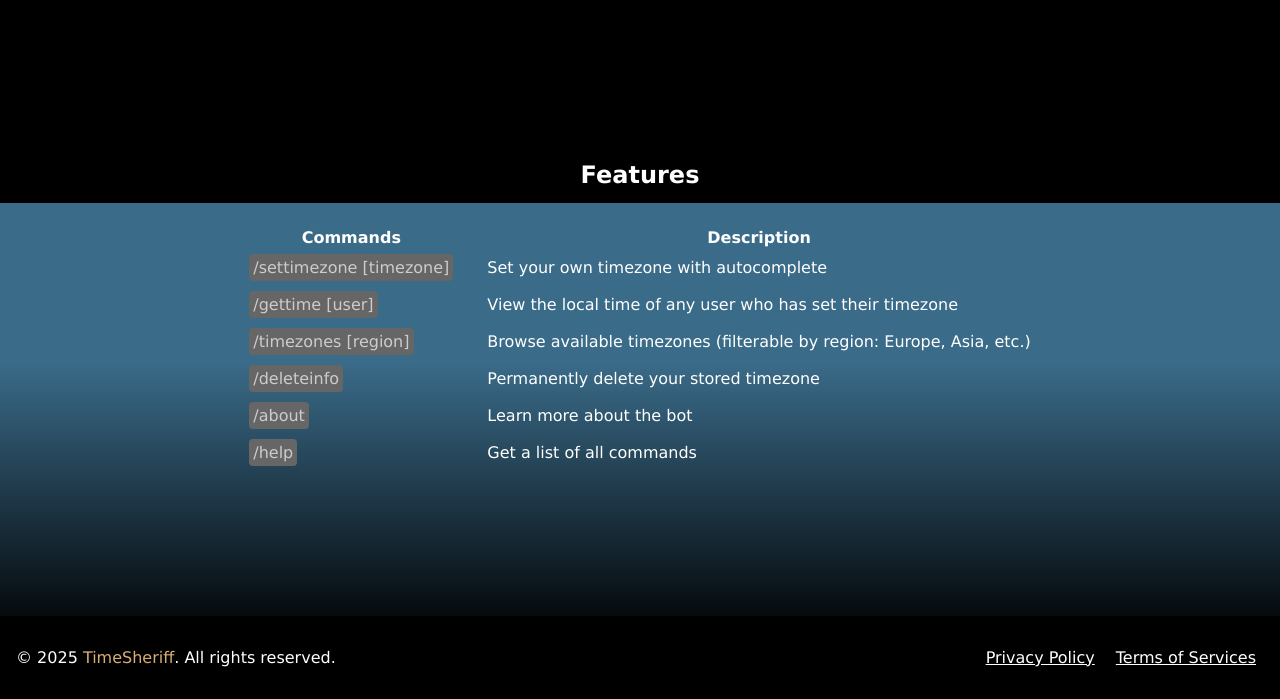
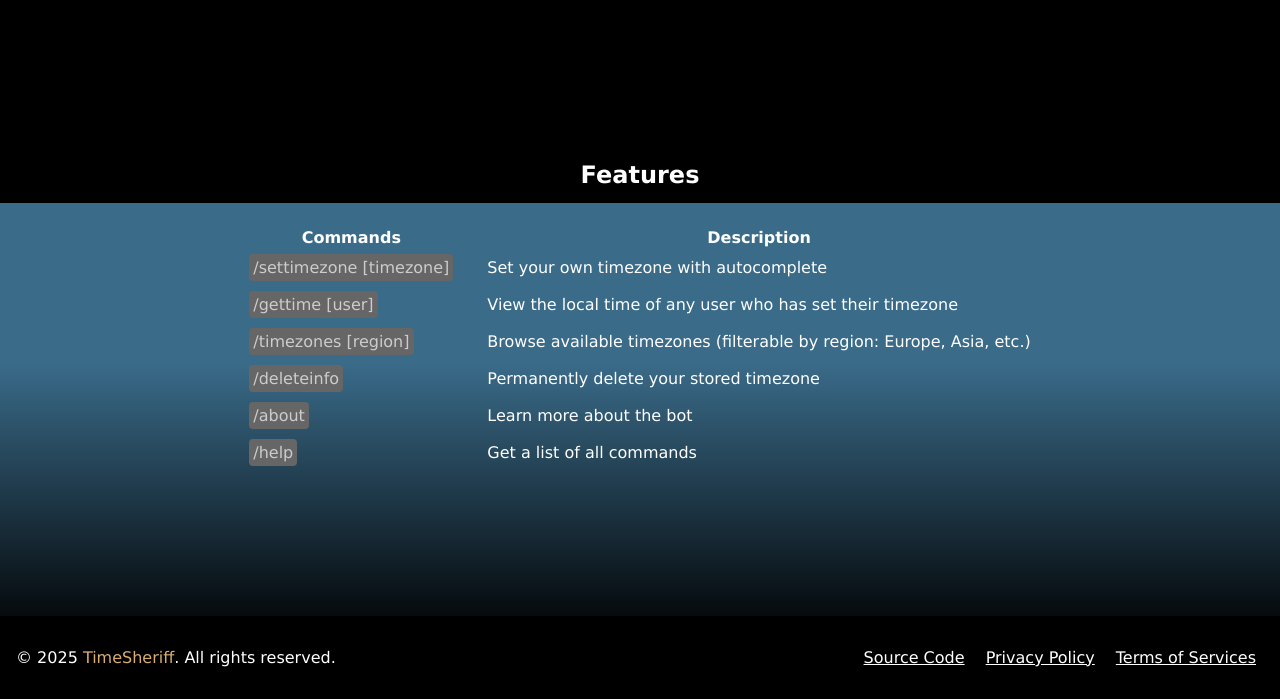
Before and after one commit to xikodev/timesheriff, a website: page docs/index.html in a window 1280 px wide. Shown: the part 597-1296 px from the top of the page. Drawn offline with Linux system fonts and the light colour scheme.

Commit message:
Added source code link

```diff
--- a/docs/index.html
+++ b/docs/index.html
@@ -84,6 +84,7 @@
 <footer>
     <p>&copy; 2025 <span class="secondary">TimeSheriff</span>. All rights reserved.</p>
     <div>
+        <a href="https://github.com/xikodev/timesheriff/">Source Code</a>
         <a href="https://github.com/xikodev/timesheriff/blob/main/PRIVACY.md">Privacy Policy</a>
         <a href="https://github.com/xikodev/timesheriff/blob/main/TERMS.md">Terms of Services</a>
     </div>
```
